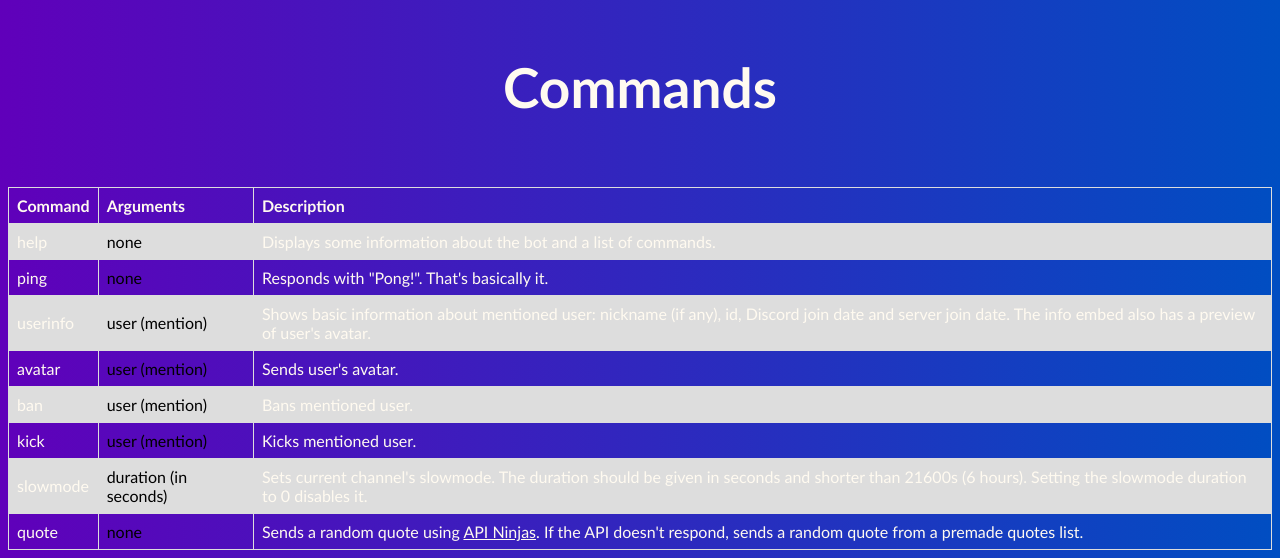
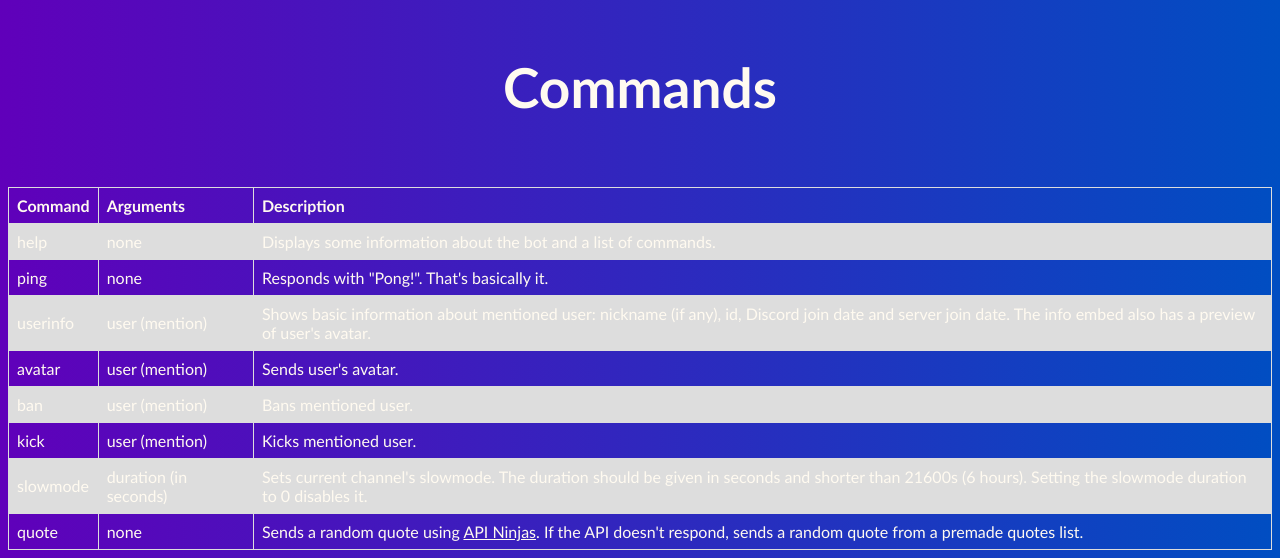
Before and after one commit to TenKotowsky/TenKotowsky.github.io, a plain HTML site: page documentation.html in a window 1280 px wide. Shown: the part 693-1251 px from the top of the page. Drawn offline with Linux system fonts and the light colour scheme.

Commit message:
Update styles.css

```diff
--- a/assets/styles.css
+++ b/assets/styles.css
@@ -30,7 +30,7 @@ tr:nth-child(even) {
   background-color: #dddddd;
 }
 
-td:nth-child(even) {
+.blackText {
   color: black;
 }
 
```
